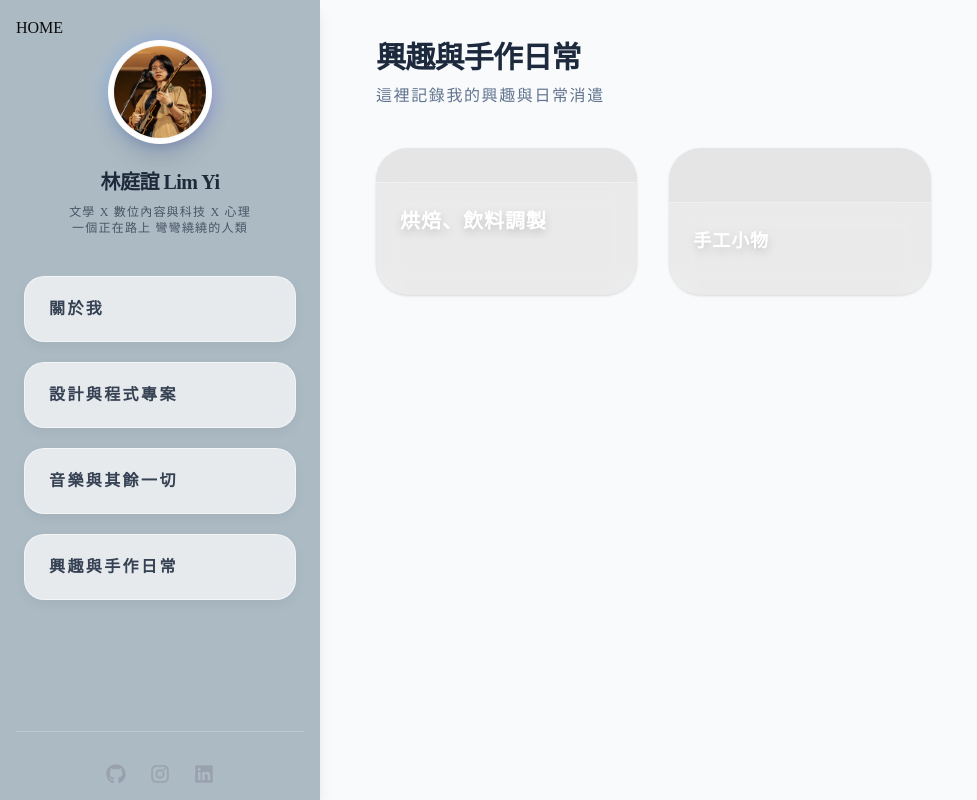
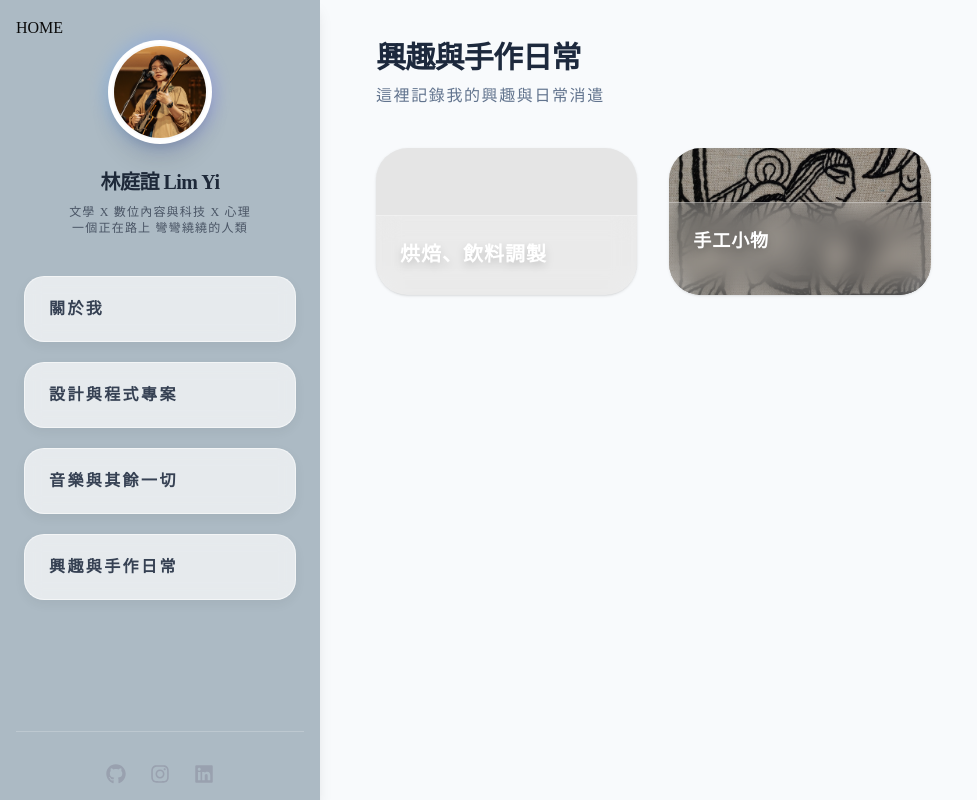
Before and after one commit to yeelin1128/1142_Web113101084_Hw1, a Next.js app: page /hobby-project in a window 1280 px wide. Shown: the whole page, without its empty margins (0-977 px from the left). Built offline with nearby package versions, Linux system fonts and the light colour scheme.

Commit message:
feat: hobby card1

```diff
--- a/app/hobby-project/page.tsx
+++ b/app/hobby-project/page.tsx
@@ -7,7 +7,7 @@ export default function ProgrammingProject() {
 
   const projectData = {
     "1": { "name": "烘焙、飲料調製", "imageUrl": "", "desc": "飲料調製丙級，但因疫情從廚師夢想鬼轉" },
-    "2": { "name": "手工小物", "imageUrl": "", "desc": "裁縫設計、刺繡" },
+    "2": { "name": "手工小物", "imageUrl": "/embor.jpg", "desc": "裁縫設計、刺繡" },
       };
 
   return (
@@ -37,6 +37,7 @@ export default function ProgrammingProject() {
 
             {/* 卡片 1 (跨兩行) */}
             <div className="group relative bg-white rounded-[32px] overflow-hidden shadow-sm hover:shadow-2xl hover:-translate-y-2 transition-all duration-500 aspect-[3/4] sm:aspect-auto">
+              {/* 背景圖片 */}
               <div
                 className="absolute inset-0 bg-center bg-cover transition-transform duration-700 group-hover:scale-110"
                 style={{ backgroundImage: `url(${projectData["1"]["imageUrl"]})` }}
@@ -44,7 +45,9 @@ export default function ProgrammingProject() {
               {/* 遮罩：滑鼠移入時變暗 */}
               <div className="absolute inset-0 bg-black/10 group-hover:bg-black/30 transition-colors duration-500" />
 
-              <div className="absolute bottom-0 w-full p-6 text-white backdrop-blur-md bg-white/20 border-t border-white/30">
+              <div className="absolute bottom-0 w-full p-6 text-white backdrop-blur-md bg-white/20 border-t border-white/30
+                              transition-transform duration-500 ease-in-out
+                  translate-y-[calc(100%-80px)] group-hover:translate-y-0">
                 <h3 className="text-xl font-bold mb-1 tracking-wider text-white drop-shadow-lg">
                   {projectData["1"]["name"]}</h3>
                 <p className="text-xs text-white/90 opacity-0 group-hover:opacity-100 translate-y-4 group-hover:translate-y-0 transition-all duration-500 ">
```
Also changed, not shown: public/embor.jpg (added).
